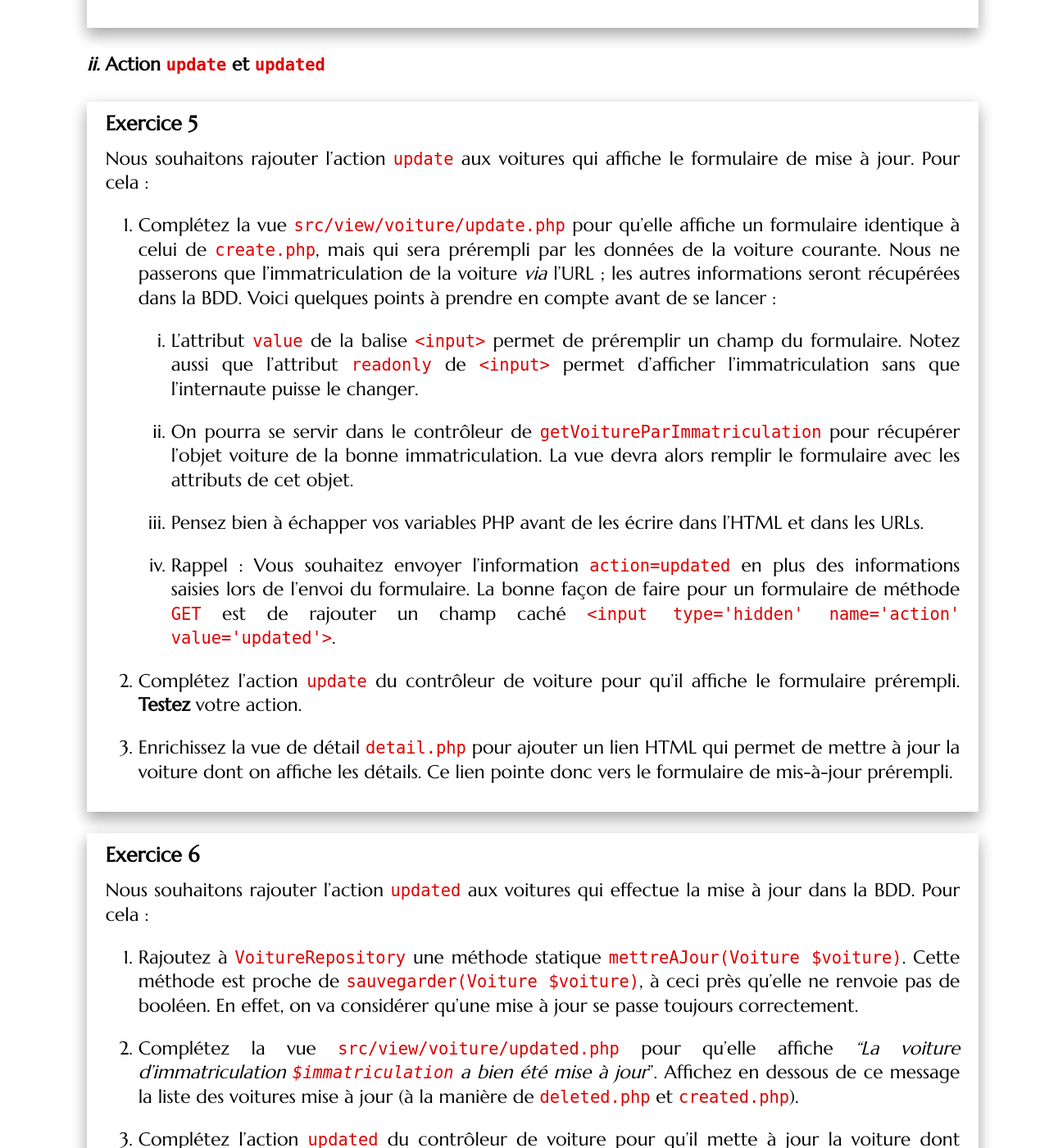
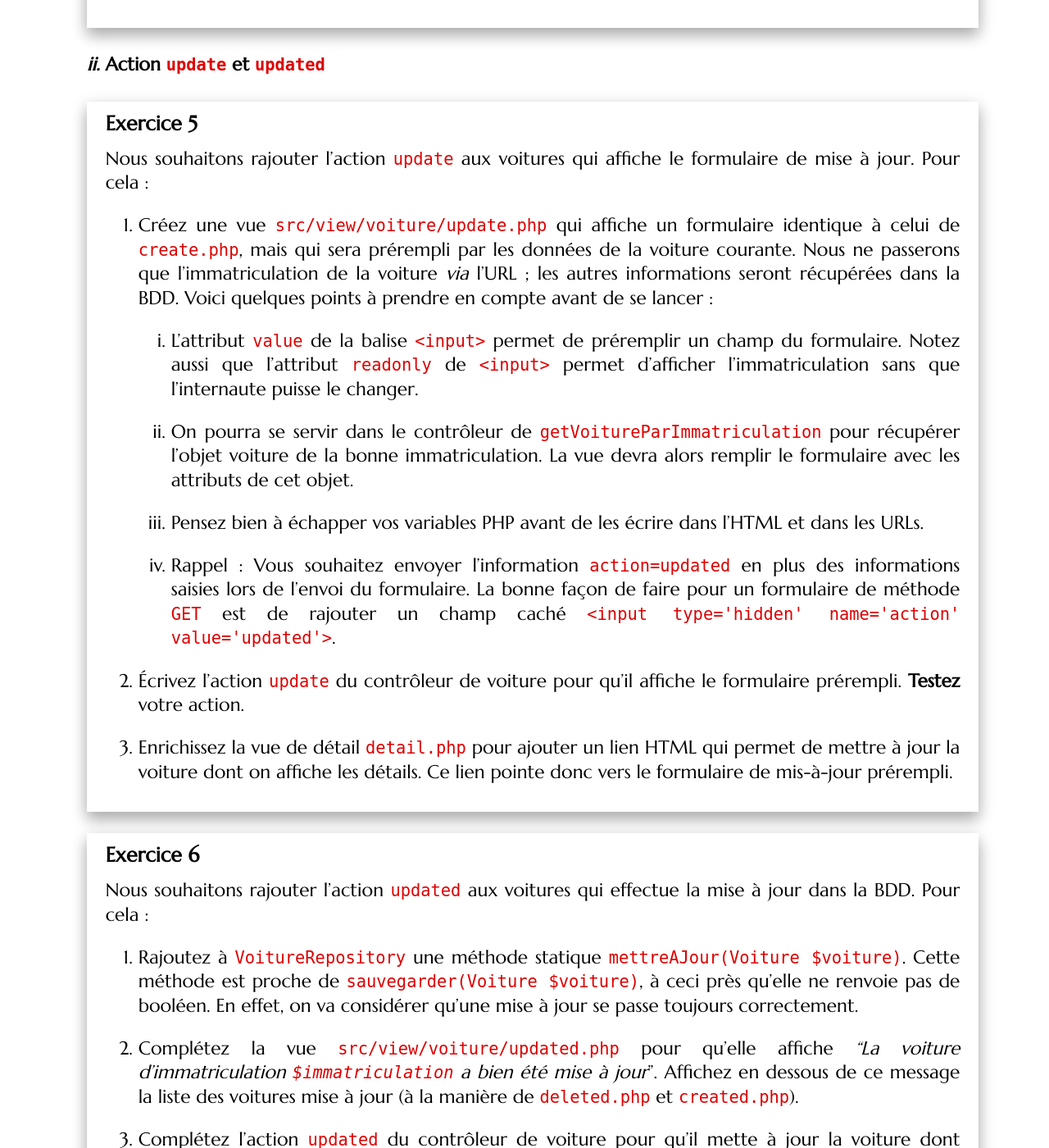
Before and after one commit to romainlebreton/R3.01-DeveloppementWeb, a Jekyll site: the page built from tutorials/tutorial6.md, in a window 1280 px wide and 1400 px high, scrolled down 5172 px. Shown: the whole window at 82% size. Built offline with Jekyll 4.4.1, drawn with Linux system fonts in a browser that asks for light colours; some web fonts are replaced.

Commit message:
update doit être "créée" et pas "complété"

````diff
--- a/tutorials/tutorial6.md
+++ b/tutorials/tutorial6.md
@@ -235,7 +235,7 @@ chemin dans le serveur (?)
 Nous souhaitons rajouter l'action `update` aux voitures qui affiche le
 formulaire de mise à jour. Pour cela :
 
-1. Complétez la vue `src/view/voiture/update.php` pour qu'elle affiche un formulaire
+1. Créez une vue `src/view/voiture/update.php` qui affiche un formulaire
    identique à celui de `create.php`, mais qui sera prérempli par les données
    de la voiture courante. Nous ne passerons que l'immatriculation de la voiture
    *via* l'URL ; les autres informations seront récupérées dans la BDD. Voici
@@ -266,7 +266,7 @@ formulaire de mise à jour. Pour cela :
       ```
       -->
 
-1. Complétez l'action `update` du contrôleur de voiture pour qu'il affiche le
+1. Écrivez l'action `update` du contrôleur de voiture pour qu'il affiche le
    formulaire prérempli. **Testez** votre action.
 
 1. Enrichissez la vue de détail `detail.php` pour ajouter un lien HTML qui
````
